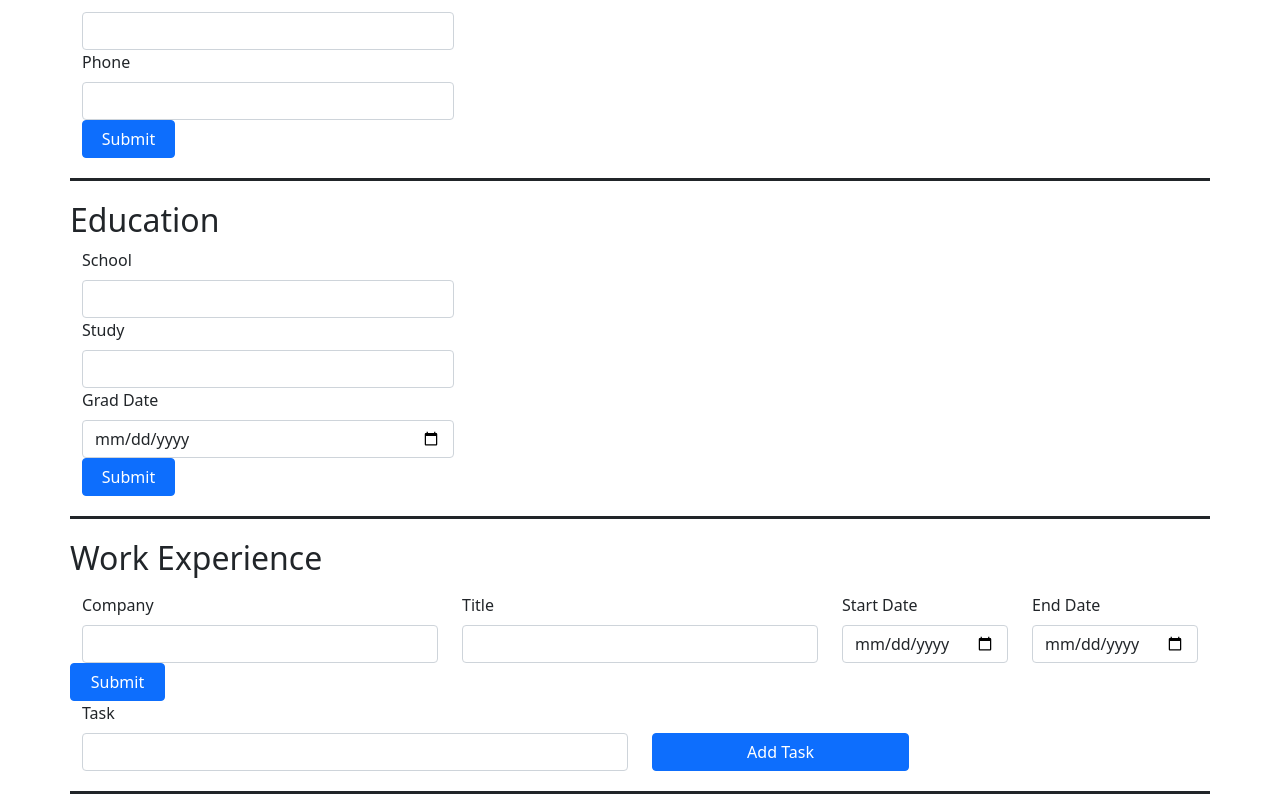
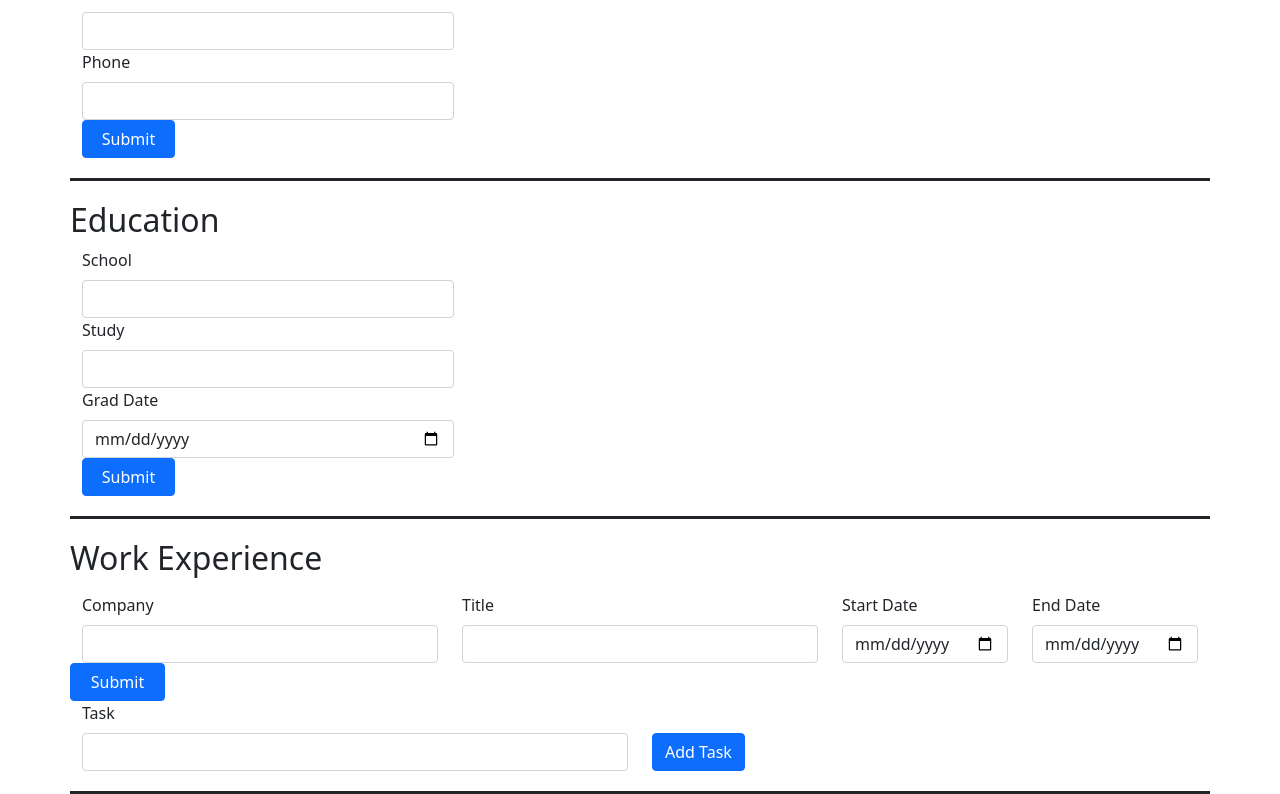
Before and after one commit to samuelmckean/cv-project, a React (Create React App) app: page / in a window 1280 px wide. Shown: the part 207-1001 px from the top of the page. Built offline with nearby package versions, Linux system fonts and the light colour scheme.

Commit message:
fixed typo on submit type

```diff
--- a/src/components/TasksForm.js
+++ b/src/components/TasksForm.js
@@ -10,7 +10,7 @@ function TaskForm(props) {
           <FormInput fieldName="task" value='' />
         </div>
         <div className="col-md-1 d-flex align-items-end">
-          <input type="sumbit" value="Add Task" className="btn btn-primary"></input>
+          <input type="submit" value="Add Task" className="btn btn-primary"></input>
         </div>
       </div>
     </form>
```
